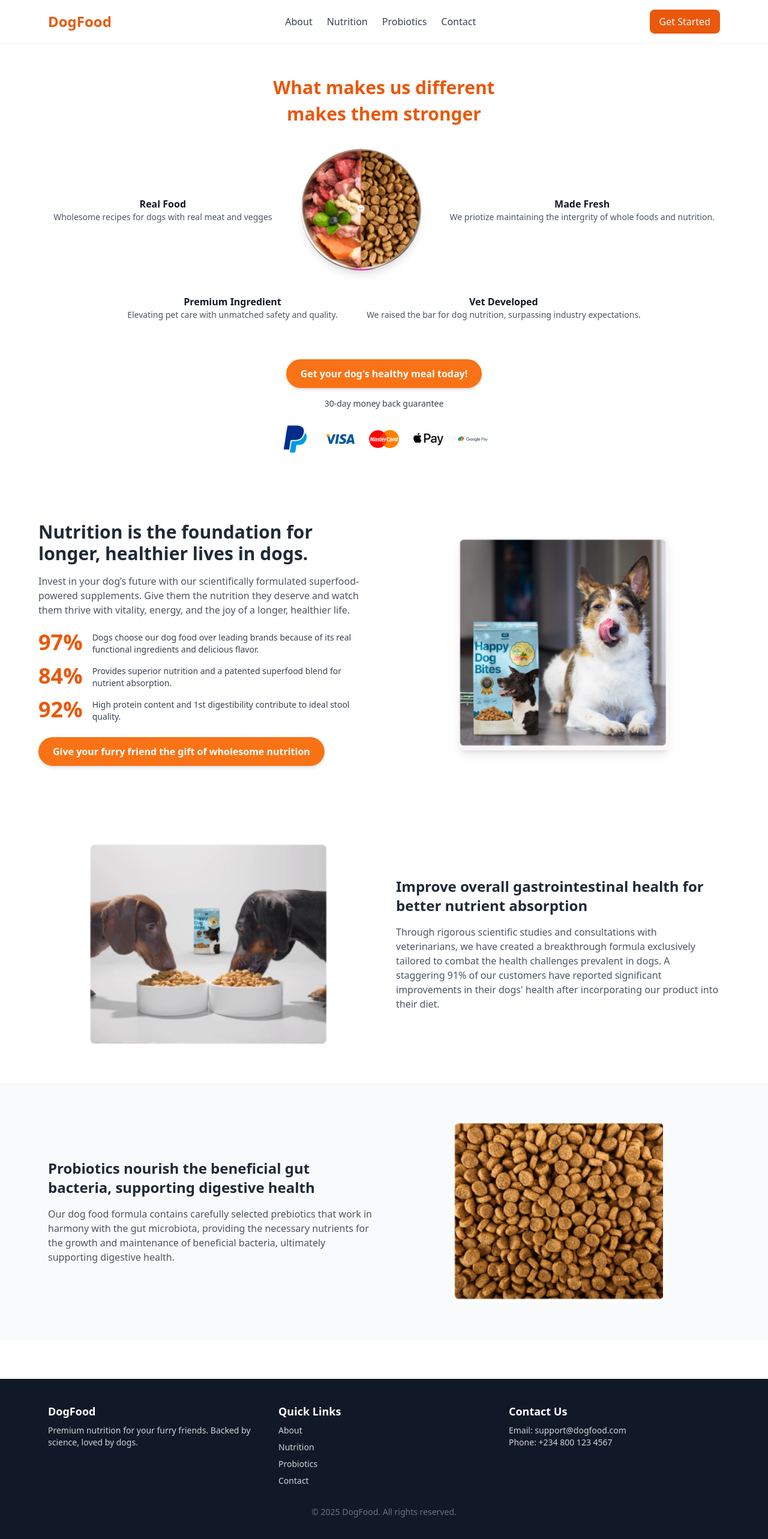
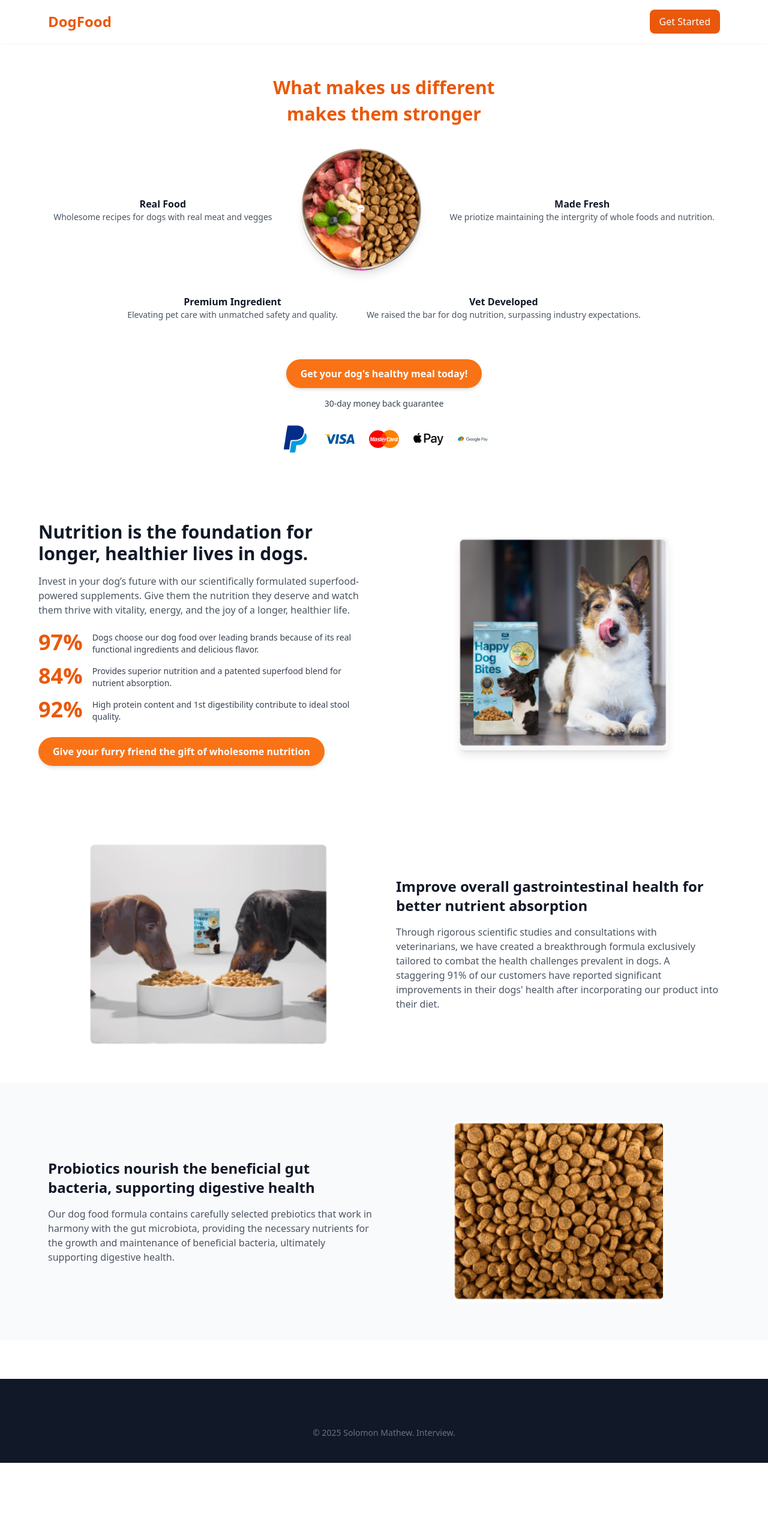
Before and after one commit to Solomonmatt/dog-food-landing, a Next.js app: page / in a window 1280 px wide. Shown: the top 2566 px of the page at 60% size. After the commit the page ends 2439 px from the top, so only its background shows below. Built offline with nearby package versions, Linux system fonts and the light colour scheme.

Commit message:
Update index.js

```diff
--- a/pages/index.js
+++ b/pages/index.js
@@ -12,10 +12,10 @@ export default function Home() {
 
         {/* Desktop Menu */}
         <ul className="hidden md:flex gap-6 text-gray-700 font-medium">
-          <li><a href="#about" className="hover:text-orange-600">About</a></li>
-          <li><a href="#nutrition" className="hover:text-orange-600">Nutrition</a></li>
-          <li><a href="#probiotics" className="hover:text-orange-600">Probiotics</a></li>
-          <li><a href="#contact" className="hover:text-orange-600">Contact</a></li>
+          <li><a href="#about" className="hover:text-orange-600"></a></li>
+          <li><a href="#nutrition" className="hover:text-orange-600"></a></li>
+          <li><a href="#probiotics" className="hover:text-orange-600"></a></li>
+          <li><a href="#contact" className="hover:text-orange-600"></a></li>
         </ul>
 
         {/* Mobile Menu Button */}
@@ -38,10 +38,10 @@ export default function Home() {
       {/* Mobile Menu Dropdown */}
       {menuOpen && (
         <div className="md:hidden bg-white shadow-md px-6 py-4 space-y-3 text-gray-700 font-medium">
-          <a href="#about" className="block hover:text-orange-600">About</a>
-          <a href="#nutrition" className="block hover:text-orange-600">Nutrition</a>
-          <a href="#probiotics" className="block hover:text-orange-600">Probiotics</a>
-          <a href="#contact" className="block hover:text-orange-600">Contact</a>
+          <a href="#about" className="block hover:text-orange-600"></a>
+          <a href="#nutrition" className="block hover:text-orange-600"></a>
+          <a href="#probiotics" className="block hover:text-orange-600"></a>
+          <a href="#contact" className="block hover:text-orange-600"></a>
           <button className="w-full bg-orange-600 text-white px-4 py-2 rounded-lg hover:bg-orange-700">
             Get Started
           </button>
@@ -49,7 +49,7 @@ export default function Home() {
       )}
 
 
-      {/* Section 1: What makes us different */}
+          {/* Section 1: What makes us different */}
 <section id="about" className="text-center py-12 px-6">
   <h1 className="text-2xl md:text-3xl font-bold text-orange-600 mt-2">
     What makes us different
@@ -119,16 +119,13 @@ export default function Home() {
   </div>
 </section>
 
-
-
-
 {/* Section: Happy Dog Bites Promo */}
 <section className="bg-white py-16 px-6">
   <div className="max-w-6xl mx-auto flex flex-col md:flex-row items-center gap-12">
 
     {/* Left Column: Text Content */}
     <div className="md:w-1/2">
-      <h2 className="text-2xl md:text-3xl font-bold text-gray-800 mb-4">
+      <h2 className="text-2xl md:text-3xl font-bold text-gray-1200 mb-4">
         Nutrition is the foundation for longer, healthier lives in dogs.
       </h2>
       <p className="text-gray-600 mb-6">
@@ -177,13 +174,19 @@ export default function Home() {
     </div>
   </div>
 </section>
+
+
+
+
+
+
       {/* Section 3: Improve Gut Health */}
       <section className="py-16 px-6 md:px-20 grid md:grid-cols-2 gap-10 items-center">
         <div className="flex justify-center">
           <Image src="/dogs-eating.png" alt="Dogs Eating" width={400} height={300} className="rounded-lg" />
         </div>
         <div>
-          <h2 className="text-2xl font-bold text-gray-800">
+          <h2 className="text-2xl font-bold text-gray-1200">
             Improve overall gastrointestinal health for better nutrient absorption
           </h2>
           <p className="text-gray-600 mt-4">
@@ -201,7 +204,7 @@ export default function Home() {
       {/* Section 4: Probiotics */}
       <section id="probiotics" className="bg-gray-50 py-16 px-6 md:px-20 grid md:grid-cols-2 gap-10 items-center">
         <div>
-          <h2 className="text-2xl font-bold text-gray-800">
+          <h2 className="text-2xl font-bold text-gray-1200">
             Probiotics nourish the beneficial gut bacteria, supporting digestive health
           </h2>
           <p className="text-gray-600 mt-4">
@@ -217,28 +220,28 @@ export default function Home() {
       <footer id="contact" className="bg-gray-900 text-gray-300 py-10 px-6 md:px-20 mt-16">
         <div className="grid md:grid-cols-3 gap-8">
           <div>
-            <h3 className="text-lg font-bold text-white">DogFood</h3>
+            <h3 className="text-lg font-bold text-white"></h3>
             <p className="mt-2 text-sm">
-              Premium nutrition for your furry friends. Backed by science, loved by dogs.
+
             </p>
           </div>
           <div>
-            <h3 className="text-lg font-bold text-white">Quick Links</h3>
+            <h3 className="text-lg font-bold text-white"></h3>
             <ul className="mt-2 space-y-2 text-sm">
-              <li><a href="#about" className="hover:text-white">About</a></li>
-              <li><a href="#nutrition" className="hover:text-white">Nutrition</a></li>
-              <li><a href="#probiotics" className="hover:text-white">Probiotics</a></li>
-              <li><a href="#contact" className="hover:text-white">Contact</a></li>
+              <li><a href="#about" className="hover:text-white"></a></li>
+              <li><a href="#nutrition" className="hover:text-white"></a></li>
+              <li><a href="#probiotics" className="hover:text-white"></a></li>
+              <li><a href="#contact" className="hover:text-white"></a></li>
             </ul>
           </div>
           <div>
-            <h3 className="text-lg font-bold text-white">Contact Us</h3>
-            <p className="mt-2 text-sm">Email: support@dogfood.com</p>
-            <p className="text-sm">Phone: +234 800 123 4567</p>
+            <h3 className="text-lg font-bold text-white"></h3>
+            <p className="mt-2 text-sm"></p>
+            <p className="text-sm"></p>
           </div>
         </div>
         <div className="text-center mt-8 text-sm text-gray-500">
-          © {new Date().getFullYear()} DogFood. All rights reserved.
+          © {new Date().getFullYear()} Solomon Mathew. Interview.
         </div>
       </footer>
     </main>
```
